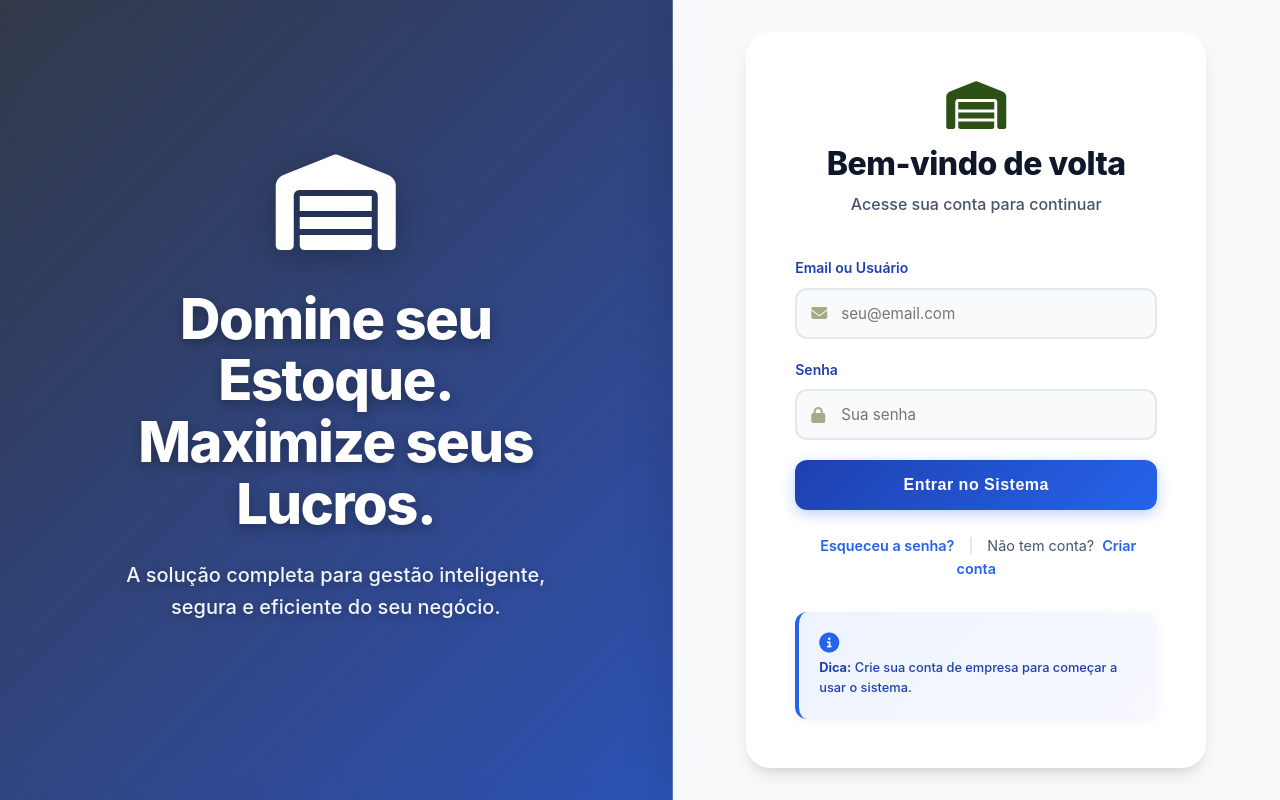
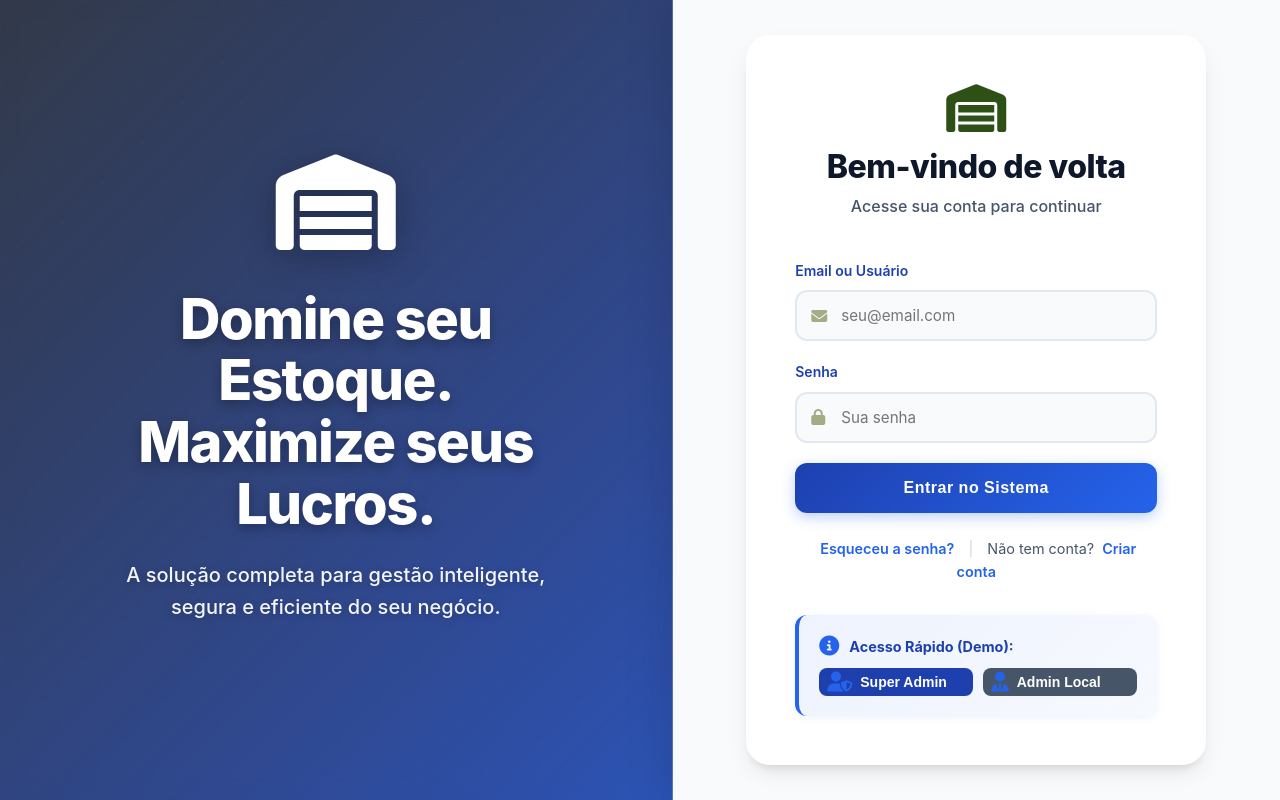
Before and after one commit to cristiano-superacao/projetowash, a Flask app: page / in a window 1280 px wide. Run offline with Flask 3, Linux system fonts and the light colour scheme; some libraries are stand-ins or nearby versions.

Commit message:
fix: Correção de erro de sintaxe no login local e adição de botões de acesso rápido

```diff
--- a/web/static/js/local-auth.js
+++ b/web/static/js/local-auth.js
@@ -333,5 +333,3 @@ document.addEventListener('DOMContentLoaded', () => {
         console.log(`  - ${u.email || u.loginUsuario} (${u.role}) - Senha: ${u.senha}`);
     });
 });
-    console.log('Usuario admin padrao: admin@local.com / admin123');
-});
--- a/web/templates/index.html
+++ b/web/templates/index.html
@@ -78,8 +78,18 @@
                 </div>
 
                 <div class="admin-login-hint">
-                    <i class="fas fa-info-circle"></i>
-                    <p><strong>Dica:</strong> Crie sua conta de empresa para começar a usar o sistema.</p>
+                    <div style="display: flex; align-items: center; gap: 10px; margin-bottom: 10px;">
+                        <i class="fas fa-info-circle" style="color: var(--primary-color);"></i>
+                        <p style="margin: 0; font-size: 0.9rem;"><strong>Acesso Rápido (Demo):</strong></p>
+                    </div>
+                    <div style="display: flex; gap: 10px;">
+                        <button type="button" onclick="loginRapido('superadmin')" class="btn btn-sm btn-primary" style="flex: 1; background-color: #1e40af; border: none;">
+                            <i class="fas fa-user-shield"></i> Super Admin
+                        </button>
+                        <button type="button" onclick="loginRapido('admin')" class="btn btn-sm btn-secondary" style="flex: 1; background-color: #475569; border: none;">
+                            <i class="fas fa-user-tie"></i> Admin Local
+                        </button>
+                    </div>
                 </div>
             </div>
 
```
